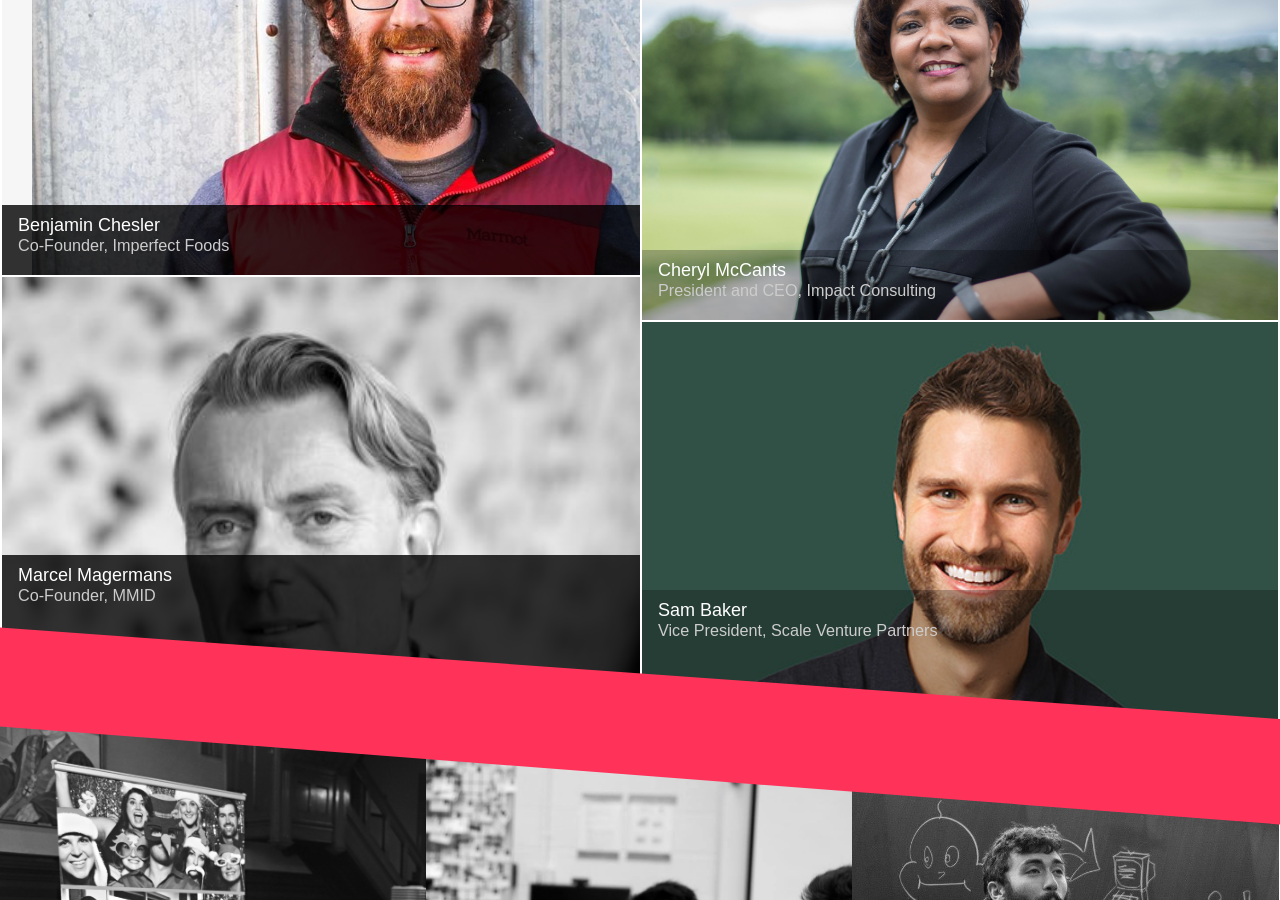
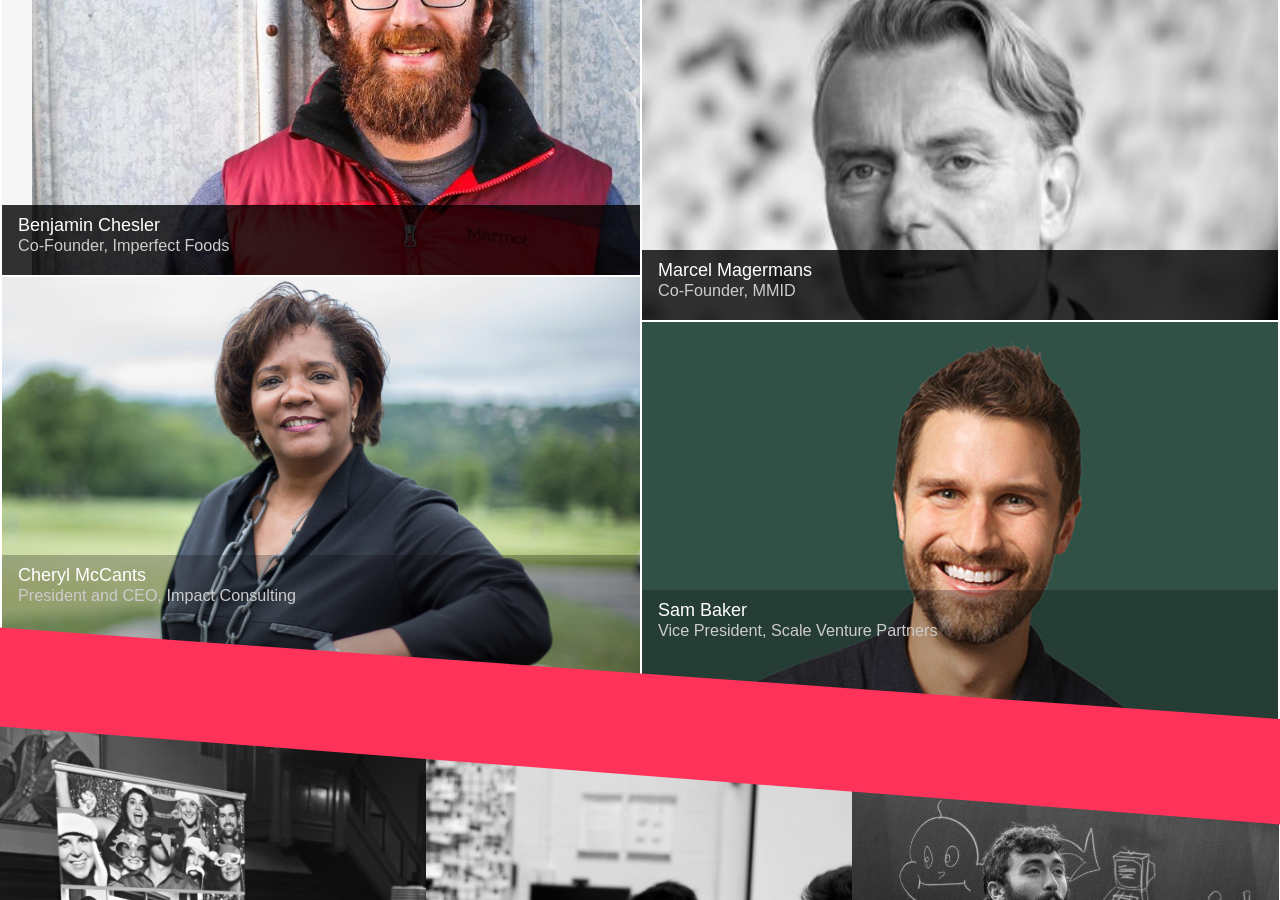
Before and after one commit to startupatbrown/startupatbrown.github.io, a Jekyll site: the page built from index.html, in a window 1280 px wide and 900 px high, scrolled down 2013 px. Built offline with Jekyll 4.4.1, drawn with Linux system fonts in a browser that asks for light colours; nearby versions of some CDN libraries; library files that are not in the unit come from our copies.

Commit message:
switched marcel,cheryl

```diff
--- a/index.html
+++ b/index.html
@@ -106,16 +106,16 @@ css:
           <p class="speaker-description">Co-Founder, Imperfect Foods</p>
         </div>
       </li>
+      <li id="marcel">
+        <div class="speaker-label">
+          <p class="speaker-name">Marcel Magermans</p>
+          <p class="speaker-description">Co-Founder, MMID</p>
+        </div>
+      </li>
       <li id="cheryl">
         <div class="speaker-label">
           <p class="speaker-name">Cheryl McCants</p>
           <p class="speaker-description">President and CEO, Impact Consulting</p>
-        </div>
-      </li>
-      <li id="marcel">
-        <div class="speaker-label">
-          <p class="speaker-name">Marcel Magermans</p>
-          <p class="speaker-description">Co-Founder, MMID</p>
         </div>
       </li>
       <li id="sam">
@@ -170,7 +170,7 @@ css:
 
         <div class="company-row">
           <a href="https://speechify.com/" target="_blank"><img id="speechify" src="img/companies/speechify.png" class="img-responsive"></img></a>
-          <a href="https://www.imperfectfoods.com/" target="_blank"><img id="imperfectfoods" src="img/companies/imperfectfoodsv2.png"class="img-responsive"></img></a>
+          <a href="https://www.imperfectfoods.com/" target="_blank"><img id="imperfectfoods" src="img/companies/imperfectfoods.png"class="img-responsive"></img></a>
           <a href="http://www.facebook.com" target="_blank"><img id="facebook" src="img/companies/facebook.png" class="img-responsive"></img></a>
         </div>
         <div class="company-row">
```
